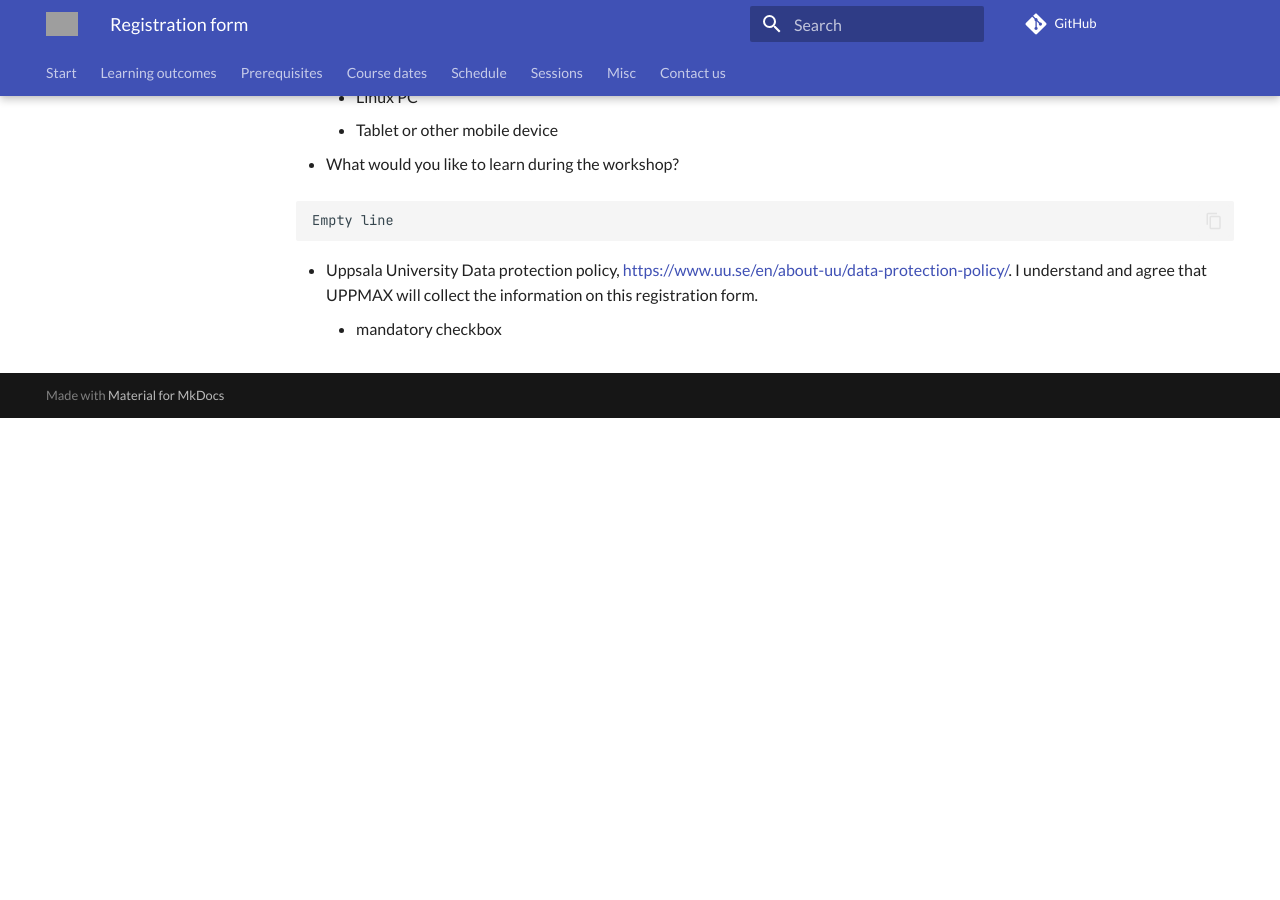
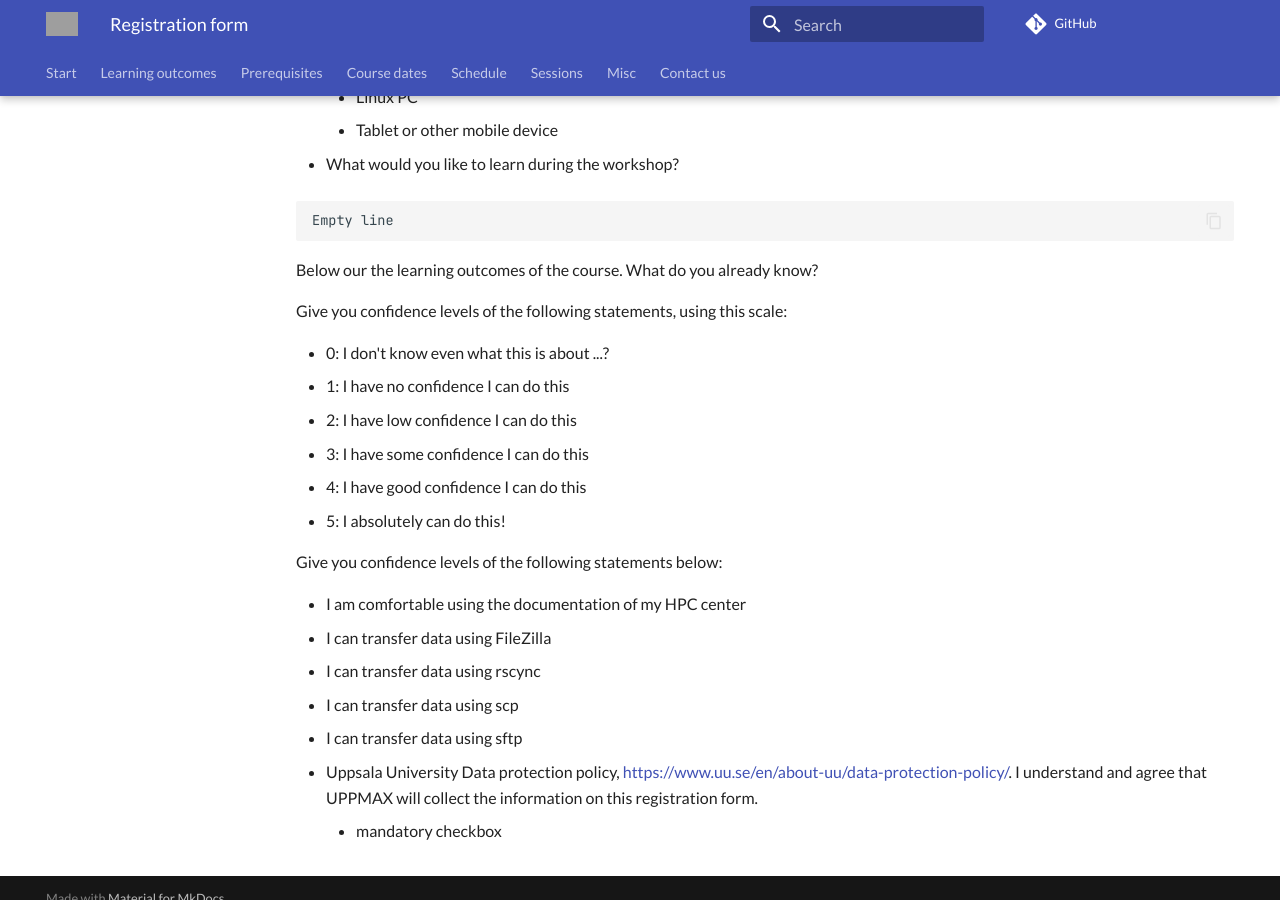
Before and after one commit to UPPMAX/naiss_file_transfer_course, an MkDocs documentation site: the page built from docs/communication/registration_form.md, in a window 1280 px wide and 900 px high, scrolled down 1123 px. Built offline with MkDocs 1.6.1 and Material for MkDocs 9.7.7, drawn with Linux system fonts in a browser that asks for light colours; comment, search, counter and statistics services are not loaded; before the commit the page ends 1541 px from its top, so only the background shows below that; grey boxes are pictures that could not be loaded.

Commit message:
Add initial learning outcomes to registration form #29

````diff
--- a/docs/communication/registration_form.md
+++ b/docs/communication/registration_form.md
@@ -1,7 +1,6 @@
 # Registration form
 
 <!-- markdownlint-disable MD013 --><!-- Allow long lines, to make those more copy-pastable -->
-
 
 - Title: Transferring files to/from HPC Clusters  - March 7 2025 (online)
 
@@ -62,9 +61,29 @@ Empty line
 Empty line
 ```
 
+Below our the learning outcomes of the course.
+What do you already know?
+
+Give you confidence levels of the following statements,
+using this scale:
+
+- 0: I don't know even what this is about ...?
+- 1: I have no confidence I can do this
+- 2: I have low confidence I can do this
+- 3: I have some confidence I can do this
+- 4: I have good confidence I can do this
+- 5: I absolutely can do this!
+
+Give you confidence levels of the following statements below:
+
+- I am comfortable using the documentation of my HPC center
+- I can transfer data using FileZilla
+- I can transfer data using rscync
+- I can transfer data using scp
+- I can transfer data using sftp
+
 - Uppsala University Data protection policy, <https://www.uu.se/en/about-uu/data-protection-policy/>.
   I understand and agree that UPPMAX will collect the information on this registration form.
     - mandatory checkbox
 
-
 <!-- markdownlint-enable MD013 -->
````
